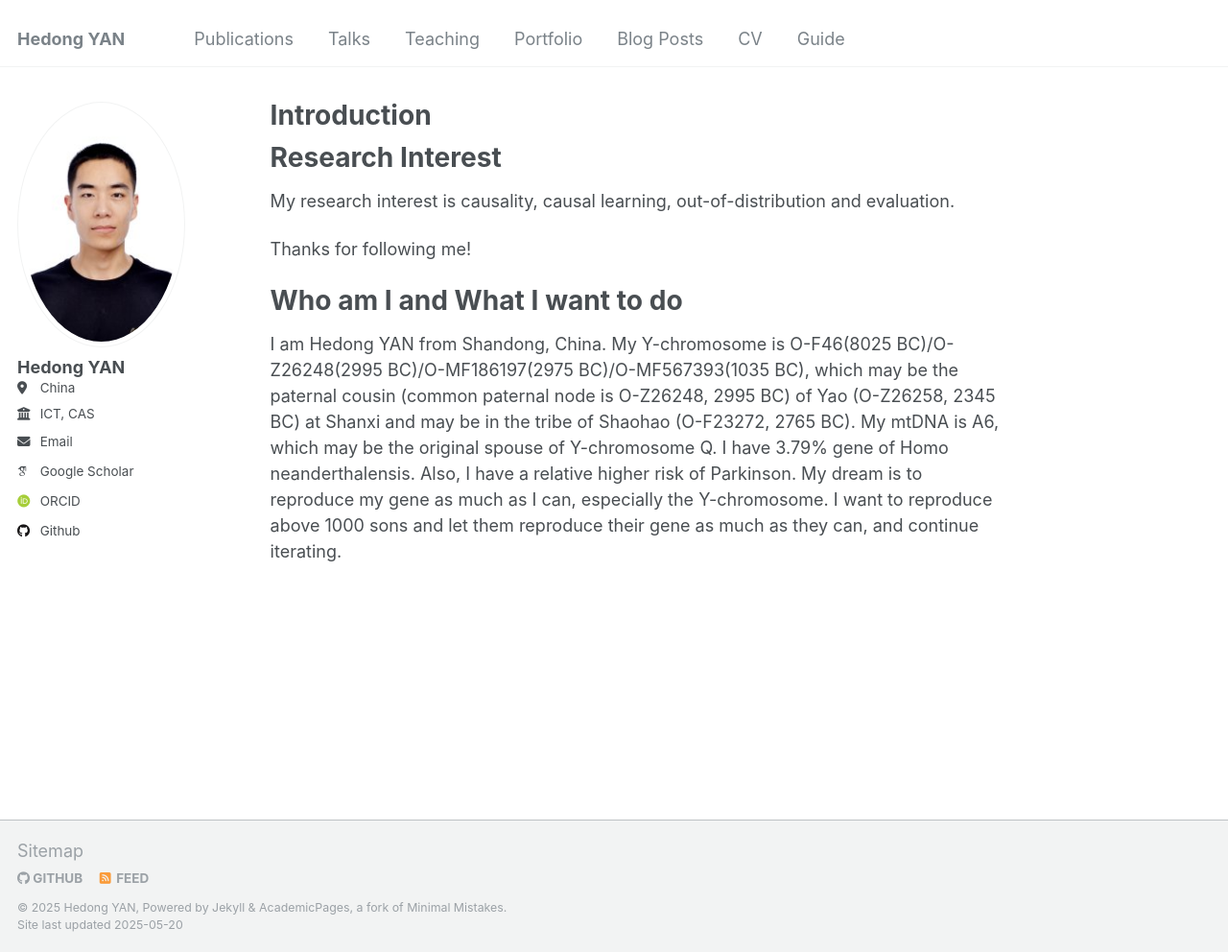
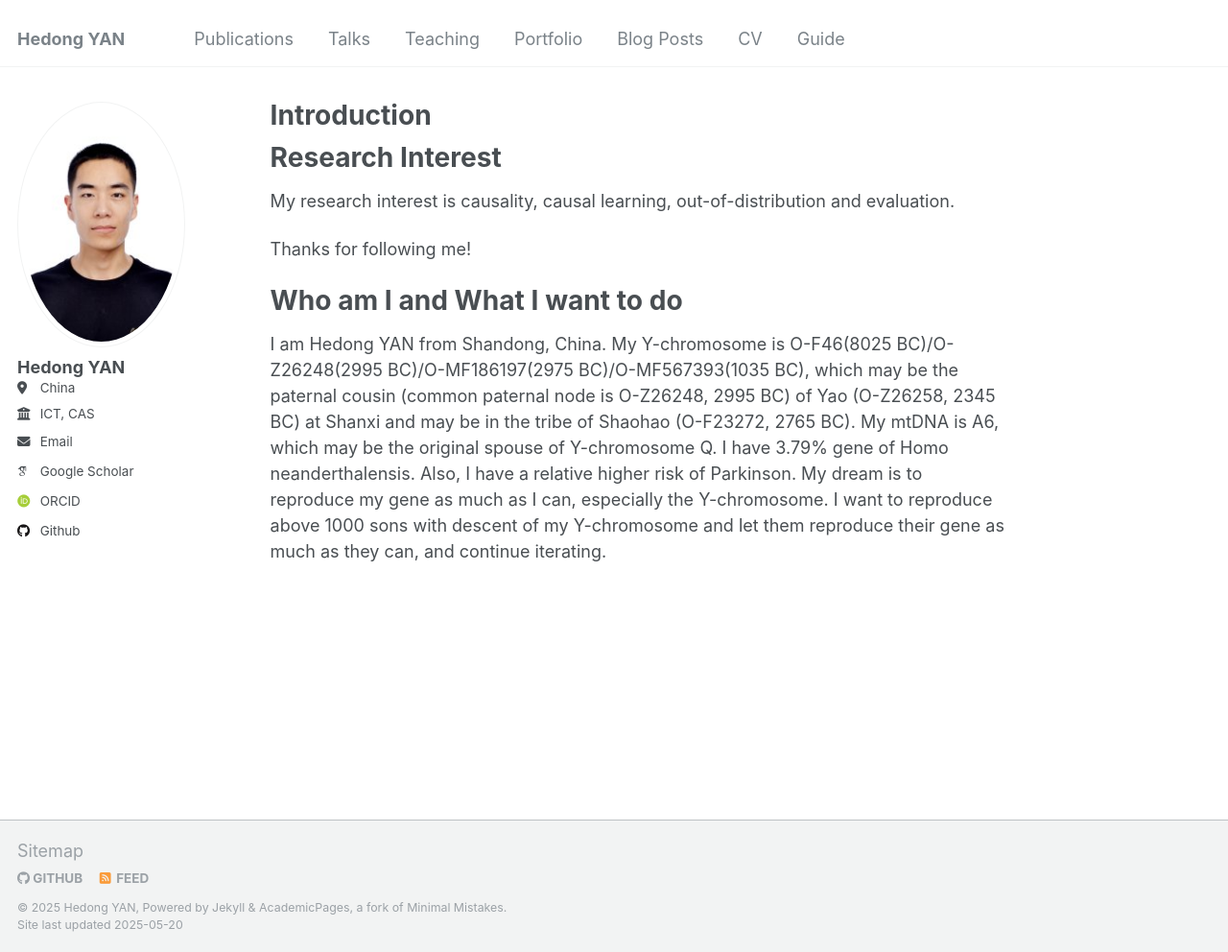
Before and after one commit to hedongyan/hedongyan.github.io, a Jekyll site: the page built from _pages/about.md, in a window 1280 px wide and 992 px high. Shown: the whole window at 96% size. Built offline with Jekyll 4.4.1, drawn with Linux system fonts in a browser that asks for light colours; some web fonts are replaced.

Commit message:
Update about.md

```diff
--- a/_pages/about.md
+++ b/_pages/about.md
@@ -15,4 +15,4 @@ Thanks for following me!
 
 # Who am I and What I want to do
 
-I am Hedong YAN from Shandong, China. My Y-chromosome is O-F46(8025 BC)/O-Z26248(2995 BC)/O-MF186197(2975 BC)/O-MF567393(1035 BC), which may be the paternal cousin (common paternal node is O-Z26248, 2995 BC) of Yao (O-Z26258, 2345 BC) at Shanxi and may be in the tribe of Shaohao (O-F23272, 2765 BC). My mtDNA is A6, which may be the original spouse of Y-chromosome Q. I have 3.79% gene of Homo neanderthalensis. Also, I have a relative higher risk of Parkinson. My dream is to reproduce my gene as much as I can, especially the Y-chromosome. I want to reproduce above 1000 sons and let them reproduce their gene as much as they can, and continue iterating.
+I am Hedong YAN from Shandong, China. My Y-chromosome is O-F46(8025 BC)/O-Z26248(2995 BC)/O-MF186197(2975 BC)/O-MF567393(1035 BC), which may be the paternal cousin (common paternal node is O-Z26248, 2995 BC) of Yao (O-Z26258, 2345 BC) at Shanxi and may be in the tribe of Shaohao (O-F23272, 2765 BC). My mtDNA is A6, which may be the original spouse of Y-chromosome Q. I have 3.79% gene of Homo neanderthalensis. Also, I have a relative higher risk of Parkinson. My dream is to reproduce my gene as much as I can, especially the Y-chromosome. I want to reproduce above 1000 sons with descent of my Y-chromosome and let them reproduce their gene as much as they can, and continue iterating.
```
